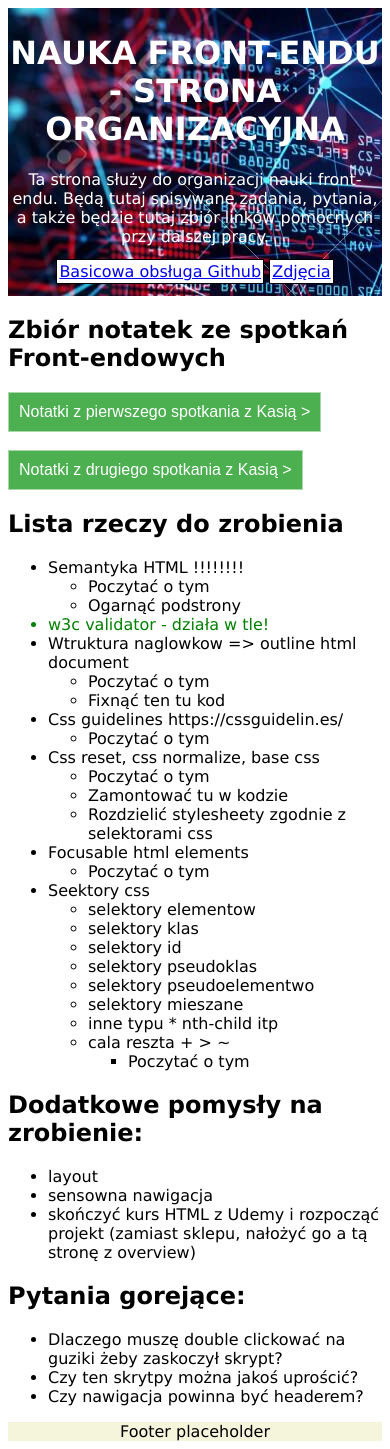
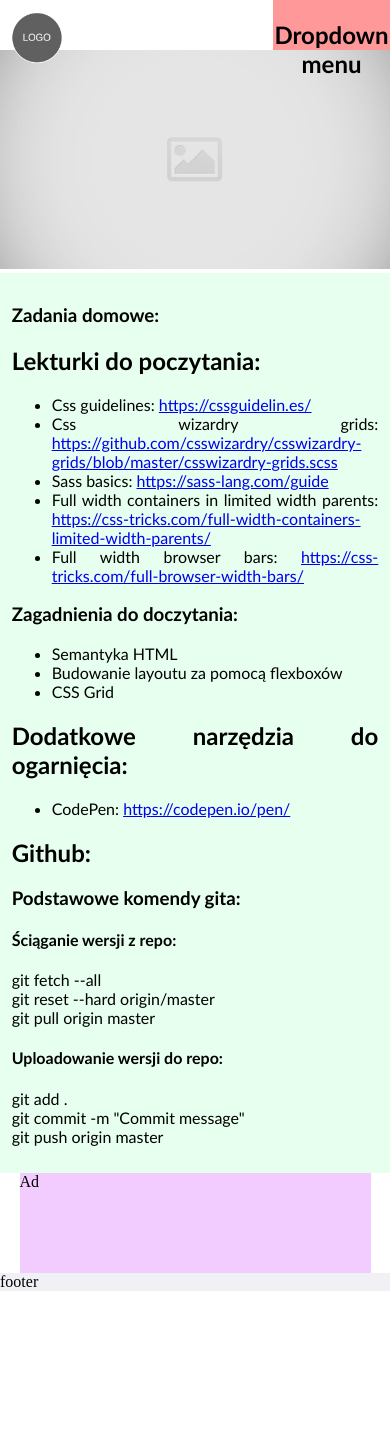
Before and after one commit to pmich-fe/initial-test, a plain HTML site: page index.html in a window 390 px wide. After the commit the page ends 1291 px from the top, so only its background shows below. Drawn offline with Linux system fonts and the light colour scheme.

Commit message:
Nowa wersja upload

```diff
--- a/index.html
+++ b/index.html
@@ -1,199 +1,84 @@
 <!DOCTYPE html>
-<html lang="pl">
+<html lang="en">
+<!-- created 2020-02-16 -->
+<!-- Next steps: move h1 to image area, add search area and full width content image in content-->
   <head>
     <meta charset="UTF-8" />
+    <meta http-equiv="X-UA-Compatible" content="ie=edge" />
+    <link rel="stylesheet" type="text/css" href="stylesheet.css" />
+<!-- meta tags area -->
     <meta name="viewport" content="width=device-width, initial-scale=1.0" />
-    <meta http-equiv="X-UA-Compatible" content="ie=edge" />
-    <title>Test</title>
-    <link rel="stylesheet" href="/main.css" />
-
-    <script>
-      function test1() {
-        var x = document.getElementById("notatki-1");
-        if (x.style.display === "none") {
-          x.style.display = "block";
-        } else {
-          x.style.display = "none";
-        }
-      }
-    </script>
-    <script>
-      function test2() {
-        var x = document.getElementById("notatki-2");
-        if (x.style.display === "none") {
-          x.style.display = "block";
-        } else {
-          x.style.display = "none";
-        }
-      }
-    </script>
+    <meta name="language" content="ES">
+    <meta name="author" content="Pawel Michalek, pawel.michalek@protonmail.com" />
+    <meta name="keywords" content="html, css, training, learning, programming, java script, self-developement"/>
+    <meta name="robots" content="noindex,follow" />
+    <meta name="description" content=""/>
+<!-- end of meta tags area -->
+    <title lang="English">Training page HTML5, CSS, Js - part of the self-developement program by Making Waves</title>
   </head>
-  <body>
-    <!-- HERO -->
-    <header class="hero index-html">
-      <h1 class="hero-header">Nauka Front-endu - strona organizacyjna</h1>
-      <p class="intro-text">
-        Ta strona służy do organizacji nauki front-endu. Będą tutaj spisywane
-        zadania, pytania, a także będzie tutaj zbiór linków pomocnych przy
-        dalszej pracy.
-      </p>
-      <nav>
-        <a class="button" href="./subpages/1.html" title="">
-          Basicowa obsługa Github</a
-        >
-        <a class="button" href="./subpages/2.html">Zdjęcia</a>
-      </nav>
-    </header>
-    <!-- end of HERO -->
-    <main>
-      <article>
-        <!-- Sekcja notatek -->
-        <section>
-          <h2>Zbiór notatek ze spotkań Front-endowych</h2>
-          <h3>
-            <button class="button-show-more" onClick="test1();">
-              Notatki z pierwszego spotkania z Kasią >
-            </button>
-          </h3>
-          <div id="notatki-1" class="panel-show-more">
-            <xmp>
-        <!--
-        - emmet
-        - ss selectors + > ()
-        section>article>h1+p
-        =
-        <section>
-            <article>
-                <h1></h1>
-                <p></p>
-            </article>
-        </section>
-        - sass + csswizardry + udemy tasks
-        - zapisywać pytania!
-        - zabookować spotkanie 2h z Kasią - code review - im więcej zrobisz tym lepiej
-        -->
-            </xmp>
-          </div>
-          <h3>
-            <button class="button-show-more" onClick="test2();">
-              Notatki z drugiego spotkania z Kasią >
-            </button>
-          </h3>
-          <div id="notatki-2" class="panel-show-more">
-            <xmp>
-        <!--
-        <header></header>
-        <main></main>
-        - dużo małych kawałków kodu, a nie jeden duzy///// ten nie musi mieć headera
-
-        poniżej wszystkie 5 zawsze powinny mieć headery:
-        <article>jest całością, ma początek i koniec</article>
-        <section>może grupować</section>
-        <aside>
-          dodatkowe informacje, bez ktrych da się zyć, może być pod spodem (byle
-          gdzie de facto)</aside>
-        <nav>jeden na stronie, czasami niekoniecznie jeden</nav>
-        <footer></footer>
-
-      <h3>Przykładowa struktura:</h3>
+	<body>
+<!-- navigation bar area -->
       <header>
-        <h1></h1>
+        <div id="logoArea">
+          <a href="index.html"><img src="images/logo-image.png" id="logoImage"></img></a>
+        </div>
         <nav>
-            <h2></h2>
+          <h2>Dropdown menu</h2>
         </nav>
       </header>
+<!-- end of navigation bar area -->
       <main>
         <article>
-          <h2></h2>
-        <section>
-              <h3></h3>
+<!-- header image area -->
+        <section class="headerImageArea">
+          <img src="images/placeholder-image.jpg" class="headerImage"></img>
+          <!-- TUTAJ DODAĆ H1 -->
         </section>
+
+        <aside class="leftSide">
+          <div class="desktopAdLeft">
+            banner
+          </div>
+        </aside>
+
+        <section class="middle">
+          <h1>Zadania domowe:</h1>
+          <h2>Lekturki do poczytania:</h2>
+          <ul>
+            <li>Css guidelines: <a href="https://cssguidelin.es/">https://cssguidelin.es/</a></li>
+            <li>Css wizardry grids: <a href="https://github.com/csswizardry/csswizardry-grids/blob/master/csswizardry-grids.scss">https://github.com/csswizardry/csswizardry-grids/blob/master/csswizardry-grids.scss</a></li>
+            <li>Sass basics: <a href="https://sass-lang.com/guide">https://sass-lang.com/guide</a></li>
+            <li>Full width containers in limited width parents: <a href="https://css-tricks.com/full-width-containers-limited-width-parents/">https://css-tricks.com/full-width-containers-limited-width-parents/</a></li>
+            <li>Full width browser bars: <a href="https://css-tricks.com/full-browser-width-bars/">https://css-tricks.com/full-browser-width-bars/</a></li>
+          </ul>
+          <h3>Zagadnienia do doczytania:</h3>
+          <ul>
+            <li>Semantyka HTML</li>
+            <li>Budowanie layoutu za pomocą flexboxów</li>
+            <li>CSS Grid</li>
+          </ul>
+          <h2>Dodatkowe narzędzia do ogarnięcia:</h2>
+          <ul>
+            <li>CodePen: <a href="https://codepen.io/pen/">https://codepen.io/pen/</a></li>
+          </ul>
+          <h2>Github:</h2>
+            <h3>Podstawowe komendy gita:</h3>
+              <h4>Ściąganie wersji z repo:</h4>
+                <p>git fetch --all<br />
+                  git reset --hard origin/master<br />
+                  git pull origin master</p>
+              <h4>Uploadowanie wersji do repo:</h4>
+              <p>git add .<br />
+                git commit -m "Commit message"<br />
+                git push origin master</p>
+        </section>
+        <div class="bottomMobileAd">
+          Ad
+        </div>
         </article>
-        <aside>
-            <h2></h2>
-        </aside>
       </main>
-        <footer>
-          <h2></h2>
-        </footer>
-        -->
-            </xmp>
-          </div>
-        </section>
-        <!-- end of Sekcja notatek -->
-        <!-- Sekcja Listy rzeczy do zrobienia -->
-        <section>
-          <h2>Lista rzeczy do zrobienia</h2>
-          <ul>
-            <li>Semantyka HTML !!!!!!!!</li>
-            <ul>
-              <li>Poczytać o tym</li>
-              <li>Ogarnąć podstrony</li>
-            </ul>
-            <li class="done">w3c validator - działa w tle!</li>
-            <li>
-              Wtruktura naglowkow => outline html document
-              <ul>
-                <li>Poczytać o tym</li>
-                <li>Fixnąć ten tu kod</li>
-              </ul>
-            </li>
-            <li>Css guidelines https://cssguidelin.es/</li>
-            <ul>
-              <li>Poczytać o tym</li>
-            </ul>
-            <li>Css reset, css normalize, base css</li>
-            <ul>
-              <li>Poczytać o tym</li>
-              <li>Zamontować tu w kodzie</li>
-              <li>Rozdzielić stylesheety zgodnie z selektorami css</li>
-            </ul>
-            <li>Focusable html elements</li>
-            <ul>
-              <li>Poczytać o tym</li>
-            </ul>
-            <li>
-              Seektory css
-              <ul>
-                <li>selektory elementow</li>
-                <li>selektory klas</li>
-                <li>selektory id</li>
-                <li>selektory pseudoklas</li>
-                <li>selektory pseudoelementwo</li>
-                <li>selektory mieszane</li>
-                <li>inne typu * nth-child itp</li>
-                <li>cala reszta + > ~</li>
-                <ul>
-                  <li>Poczytać o tym</li>
-                </ul>
-              </ul>
-            </li>
-          </ul>
-          <h2>Dodatkowe pomysły na zrobienie:</h2>
-          <ul>
-            <li>layout</li>
-            <li>sensowna nawigacja</li>
-            <li>
-              skończyć kurs HTML z Udemy i rozpocząć projekt (zamiast sklepu,
-              nałożyć go a tą stronę z overview)
-            </li>
-          </ul>
-        </section>
-        <!-- end of Sekcja Listy rzeczy do zrobienia -->
-        <!-- Sekcja Pytań -->
-        <section>
-          <h2>Pytania gorejące:</h2>
-          <ul>
-            <li>
-              Dlaczego muszę double clickować na guziki żeby zaskoczył skrypt?
-            </li>
-            <li>Czy ten skrytpy można jakoś uprościć?</li>
-            <li>Czy nawigacja powinna być headerem?</li>
-          </ul>
-        </section>
-        <!-- end of Sekcja Pytań -->
-      </article>
-    </main>
-    <footer>Footer placeholder</footer>
-  </body>
+      <div id="footer">
+        footer
+      </div>
+    </body>
 </html>
--- a/main.css
+++ /dev/null
@@ -1,64 +0,0 @@
-html {
-  font-family: Verdana, Geneva, Tahoma, sans-serif;
-  color: black;
-}
-body {
-  background-image: url(./images/background.jpg);
-  background: white;
-  display: block;
-}
-footer {
-  text-align: center;
-  display: block;
-  background-color: beige;
-}
-.hero {
-  text-align: center;
-
-  padding-top: 5px;
-  padding-bottom: 15px;
-}
-.intro-text {
-  color: white;
-}
-.index-html {
-  background-image: url(./images/coding-background.jpg);
-}
-.github-html {
-  background-image: url(/images/github-background.jpg);
-}
-.zdjecia-html {
-  background-image: url(/images/photos-background.jpg);
-}
-.hero-header {
-  text-transform: uppercase;
-  color: white;
-}
-
-.button {
-  background-color: white;
-  border: 1px solid;
-  border-color: black;
-  padding: 2px;
-}
-.back-to-top {
-  display: block;
-  text-align: right;
-  background-color: rgb(226, 226, 226);
-}
-.button-show-more {
-  font-size: 16px;
-  padding: 10px;
-  text-align: center;
-  background-color: #4caf50;
-  color: white;
-  border: solid 1px #a6d8a8;
-  margin: auto;
-}
-.panel-show-more {
-  display: none;
-}
-
-.done {
-  color: green;
-}
--- /dev/null
+++ b/stylesheet.css
@@ -0,0 +1,204 @@
+
+
+body {
+	margin: 0;
+	padding: 0px 0 0 0;
+}
+
+header{
+	width: 100%;
+	opacity: 1;
+	height: 50px;
+	margin-top: 0px;
+	position: fixed;
+	top: 0;
+	right: 0;
+	z-index: 2;
+	background-color: #ffffff;
+}
+
+.leftSide{
+	float: left;
+	width: 20%;
+}
+
+.middle{
+	background-color: #e6ffee;
+	float: left;
+	width: 60%;
+	margin-top: 0%;
+	font: normal 16px Calibri, sans-serif;
+}
+
+.bottomMobileAd{
+	background-color: #f2ccff;
+	display: none;
+	float: left;
+	width: 20%;
+	height: 100%;
+}
+.desktopAdLeft{
+	margin: auto;
+	background-color: #b3b3ff;
+	width: 120px;
+	height: 600px;
+	margin-bottom: 50px;
+	margin-top: 5vw;
+	z-index: 1;
+}
+
+main {
+	margin-top: 0px;
+}
+
+#footer{
+	background-color: #f0f0f5;
+	clear: both;
+}
+
+.headerImageArea{
+
+	background-color: #ffffff;
+	margin-top: 50px;
+	margin-bottom: 0px;
+	max-height: 100%;
+	max-width: 100%;
+	z-index: 1;
+	position: relative;
+}
+
+.headerImage{
+	background-color: #ffffff;
+	margin-top: 0px;
+	margin-bottom: 0%;
+	max-height: 100%;
+	max-width: 100%;
+	z-index: 2;
+	box-sizing: border-box;
+}
+
+#logoImage{
+	margin-top: 0px;
+	margin-bottom: 0px;
+	max-height: 125px;
+	max-width: 125px;
+	float: left;
+	box-sizing: border-box;
+}
+
+nav {
+	background-color: #ff9999;
+	position: fixed;
+	right: 0px;
+	height: 50px;
+	width: 15%;
+	font: normal 16px Calibri, sans-serif;
+	text-align: center;
+}
+
+nav:hover{
+	border-bottom: 5px solid red;
+	box-sizing: border-box;
+}
+
+#logoArea{
+	position: fixed;
+	display: incline;
+	left: 20%;
+	height: 125px;
+	width: 800px;
+	z-index: 1;
+}
+
+
+/* Mobile view */
+@media (max-width: 600px ) {
+    .middle {
+		text-align: justify;
+        width: 94%;
+		padding: 3%;
+    }
+	.leftSide {
+		width: 100%;
+	}
+	.bottomMobileAd{
+		display: inline;
+		width: 90%;
+		height: 100px;
+		margin-left: 5%;
+		margin-right: 5%;
+	}
+	.desktopAdLeft{
+		display: none;
+		width: 100%;
+		height: 120px;
+		margin-top: 10%;
+	}
+	#logoArea{
+		left: 0px;
+		height: 50px;
+	}
+	nav{
+		width: 30%;
+		height: 50px;
+	}
+	header{
+		height: 50px;
+	}
+	.headerImageArea{
+		margin-top: 50px;
+	}
+	#logoImage{
+	margin-top: 0px;
+	margin-bottom: 0px;
+	max-height: 75px;
+	max-width: 75px;
+	float: left;
+}
+}
+/* Tablet view */
+@media screen and (min-width: 600px) and (max-width: 800px) {
+    .middle {
+        width: 80%;
+		margin-left: 10%;
+		margin-right: 10%;
+    }
+	.leftSide {
+		width: 100%;
+	}
+	.bottomMobileAd{
+		display: inline;
+		width: 90%;
+		height: 200px;
+		margin-left: 5%;
+		margin-right: 5%;
+	}
+	.desktopAdLeft{
+		display: none;
+		width: 100%;
+		height: 120px;
+		margin-top: 10%;
+	}
+	#logoArea{
+		left: 10%;
+		height: 105px;
+	}
+	nav{
+		width: 30%;
+		height: 50px;
+		float: left;
+	}
+	header{
+		height: 50px;
+	}
+	.headerImageArea{
+		margin-top: 50px;
+	}
+	#logoImage{
+	margin-top: 0px;
+	margin-bottom: 0px;
+	max-height: 100px;
+	max-width: 100px;
+	float: left;
+	}
+}
```
Also changed, not shown: subpages/1.html (deleted, +0 -39 lines), subpages/2.html (deleted, +0 -34 lines), fonts/Gloss_And_Bloom.ttf (added), images/coding-background.jpg (deleted), images/github-background.jpg (deleted), images/github-logo.png (deleted), images/logo-image.png (added), images/photos-background.jpg (deleted), images/placeholder-image.jpg (added), 1 other file.
